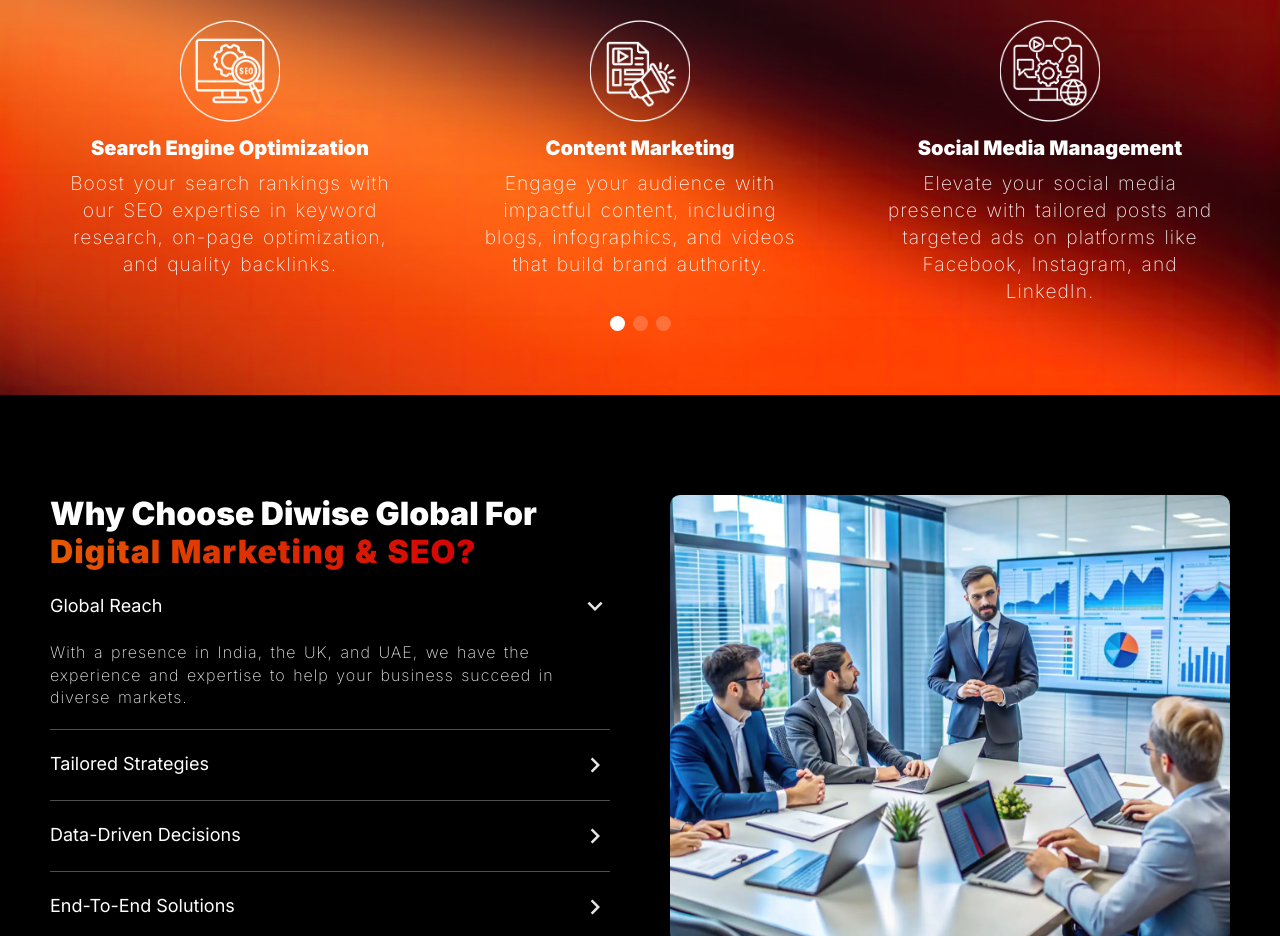
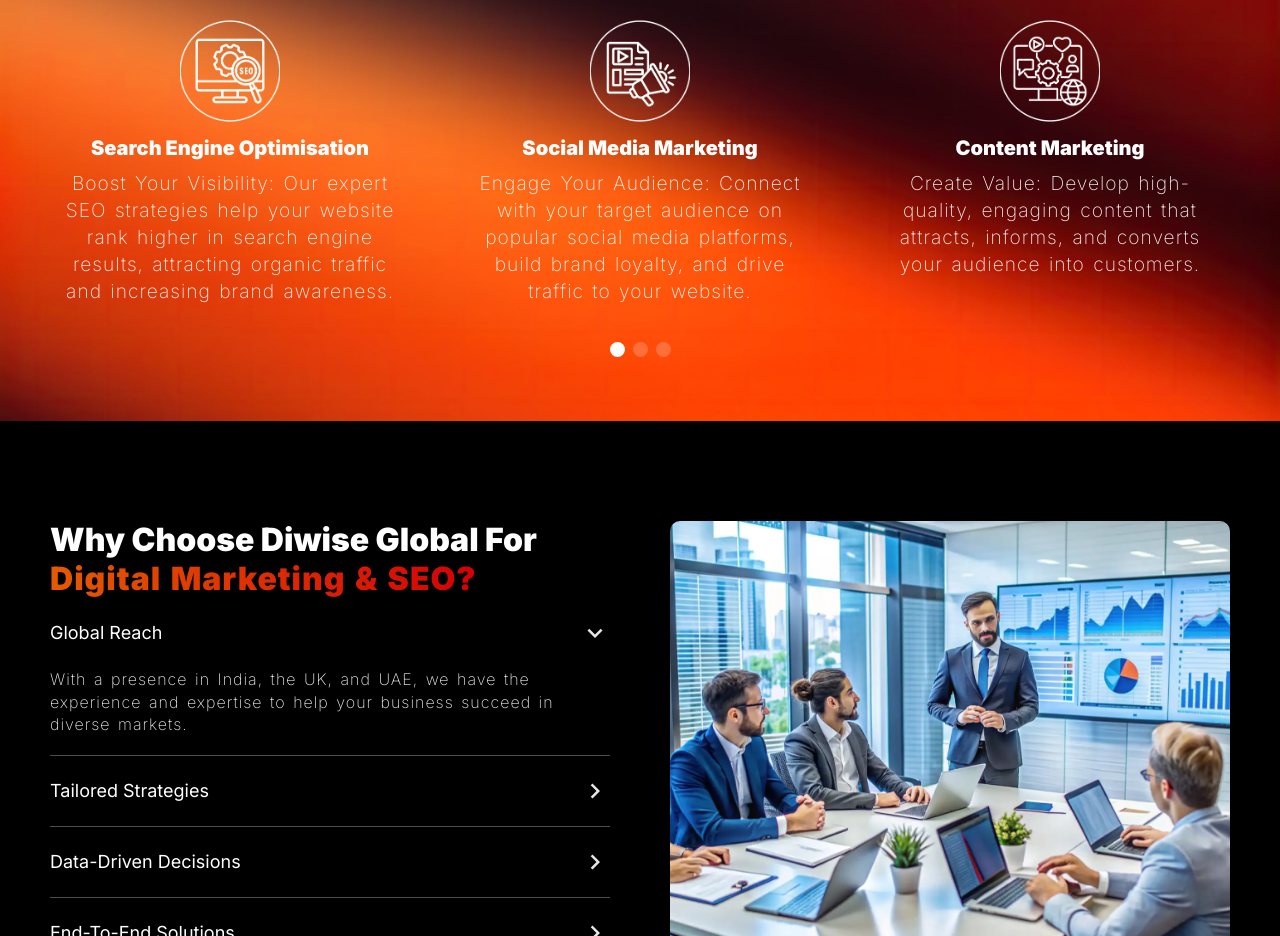
Before and after one commit to GauravUkinkar/Diwse-Global, a Next.js app: page /digitalmarketing in a window 1280 px wide. Shown: the part 2540-3476 px from the top of the page. Built offline with nearby package versions, Linux system fonts and the light colour scheme.

Commit message:
service3

```diff
--- a/app/digitalmarketing/page.js
+++ b/app/digitalmarketing/page.js
@@ -46,33 +46,33 @@
 
   const list = [
     {
-      title: "Search Engine Optimization",
+      title: "Search Engine Optimisation",
       content:
-        "Boost your search rankings with our SEO expertise in keyword research, on-page optimization, and quality backlinks.",
+        "Boost Your Visibility: Our expert SEO strategies help your website rank higher in search engine results, attracting organic traffic and increasing brand awareness.",
         image: img1
+    },
+    {
+      title: "Social Media Marketing",
+      content:
+        "Engage Your Audience: Connect with your target audience on popular social media platforms, build brand loyalty, and drive traffic to your website.",
+      image: img2
     },
     {
       title: "Content Marketing",
       content:
-        "Engage your audience with impactful content, including blogs, infographics, and videos that build brand authority.",
-      image: img2
-    },
-    {
-      title: "Social Media Management",
-      content:
-        "Elevate your social media presence with tailored posts and targeted ads on platforms like Facebook, Instagram, and LinkedIn.",
+        "Create Value: Develop high-quality, engaging content that attracts, informs, and converts your audience into customers.",
       image: img3
     },
     {
-      title: "Social Media Management",
+      title: "Email Marketing",
       content:
-        "Elevate your social media presence with tailored posts and targeted ads on platforms like Facebook, Instagram, and LinkedIn.",
+        "Nurture Relationships: Build lasting relationships with your customers through targeted email campaigns that deliver valuable content and drive conversions.",
       image: img1
     },
     {
-      title: "Social Media Management",
+      title: "Pay-Per-Click Advertising",
       content:
-        "Elevate your social media presence with tailored posts and targeted ads on platforms like Facebook, Instagram, and LinkedIn.",
+        "Achieve Immediate Results: Leverage paid advertising to reach your target audience quickly, drive traffic to your website, and generate leads or sales.",
       image: img1
     }
   ];
--- a/component/servicesection3/service3.scss
+++ b/component/servicesection3/service3.scss
@@ -143,6 +143,7 @@
         p {
             text-align: center;
             color: white !important;
+            // font-size: 18px;
         }
     }
 
```
